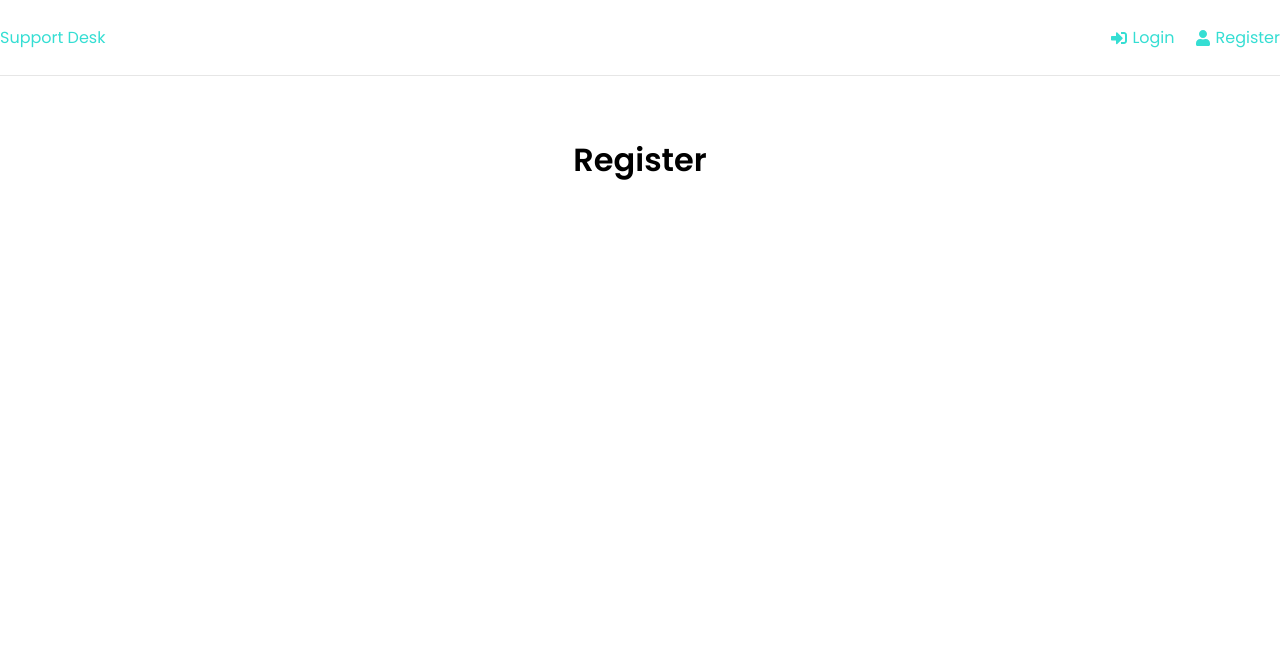
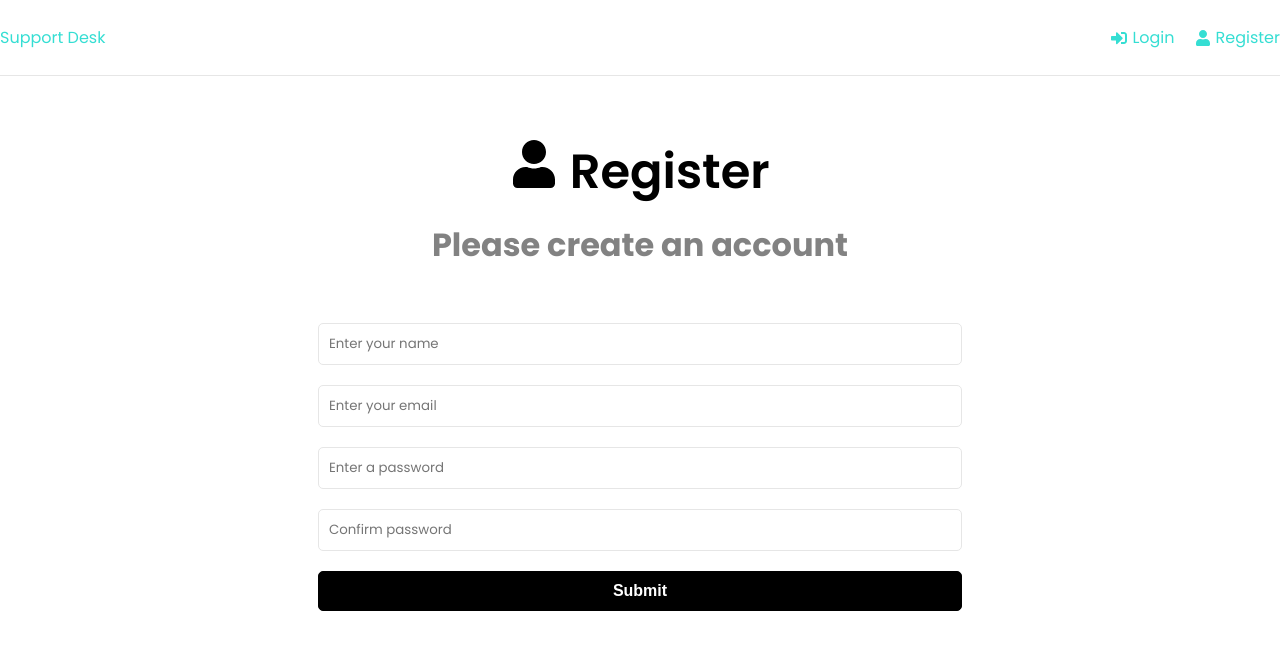
Before and after one commit to anthonybrown/support-desk, a React (Create React App) app in the folder frontend/: page /register in a window 1280 px wide. Shown: the top 650 px of the page. Built offline with nearby package versions, Linux system fonts and the light colour scheme.

Commit message:
create forms to login and register

```diff
--- a/frontend/src/App.js
+++ b/frontend/src/App.js
@@ -3,8 +3,9 @@
   Routes,
   Route,
 } from 'react-router-dom'
+import { ToastContainer } from 'react-toastify'
+import 'react-toastify/dist/ReactToastify.css'
 import Header from './components/Header'
-
 import Home from './pages/Home'
 import Register from './pages/Register'
 import Login from './pages/Login'
@@ -22,6 +23,7 @@
           </Routes>
         </div>
       </Router>
+      <ToastContainer />
     </>
   )
 }
--- a/frontend/src/components/Header.js
+++ b/frontend/src/components/Header.js
@@ -15,7 +15,7 @@
           </Link>
         </li>
         <li>
-          <Link to="/login">
+          <Link to="/register">
             <FaUser />
             Register
           </Link>
--- a/frontend/src/pages/Home.js
+++ b/frontend/src/pages/Home.js
@@ -1,8 +1,20 @@
+import { Link } from 'react-router-dom'
+import { FaQuestionCircle, FaTicketAlt } from 'react-icons/fa'
+
 function Home() {
   return (
-    <div>
-      <h1>Home</h1>
-    </div>
+    <>
+      <section className="heading">
+        <h1>What do you need help with?</h1>
+        <p>Please choose from an option below</p>
+      </section>
+      <Link to="/new-ticket" className="btn btn-reverse btn-block">
+        <FaQuestionCircle /> Create New Ticket
+      </Link>
+      <Link to="/tickets" className="btn btn-block">
+        <FaTicketAlt /> View My Tickets
+      </Link>
+    </>
   )
 }
 
--- a/frontend/src/pages/Login.js
+++ b/frontend/src/pages/Login.js
@@ -1,8 +1,67 @@
+import { useState } from 'react'
+import { FaSignInAlt } from 'react-icons/fa'
+import { toast } from 'react-toastify'
+
 function Login() {
+  const [formData, setFormData] = useState({
+    email: '',
+    password: '',
+  })
+
+  const { email, password } = formData
+
+  const handleChange = e => {
+    setFormData(prevState => ({
+      ...prevState,
+      [e.target.name]: e.target.value,
+    }))
+  }
+
+  const handleSubmit = e => {
+    e.preventDefault()
+  }
+
   return (
-    <div>
-      <h1>Login</h1>
-    </div>
+    <>
+      <section className="heading">
+        <h1>
+          <FaSignInAlt /> Login
+        </h1>
+        <p>Please login to get support</p>
+      </section>
+      <section className="form">
+        <form onSubmit={handleSubmit}>
+          <div className="form-group">
+            <input
+              type="email"
+              className="form-control"
+              id="email"
+              name="email"
+              value={email}
+              onChange={handleChange}
+              placeholder="Enter your email"
+              required
+            />
+          </div>
+          <div className="form-group">
+            <input
+              type="password"
+              className="form-control"
+              id="password"
+              name="password"
+              value={password}
+              onChange={handleChange}
+              placeholder="Enter a password"
+              required
+            />
+          </div>
+
+          <div className="form-group">
+            <button className="btn btn-block">Submit</button>
+          </div>
+        </form>
+      </section>
+    </>
   )
 }
 
--- a/frontend/src/pages/Register.js
+++ b/frontend/src/pages/Register.js
@@ -1,8 +1,96 @@
+import { useState } from 'react'
+import { FaUser } from 'react-icons/fa'
+import { toast } from 'react-toastify'
+
 function Register() {
+  const [formData, setFormData] = useState({
+    name: '',
+    email: '',
+    password: '',
+    password2: '',
+  })
+
+  const { name, email, password, password2 } = formData
+
+  const handleChange = e => {
+    setFormData(prevState => ({
+      ...prevState,
+      [e.target.name]: e.target.value,
+    }))
+  }
+
+  const handleSubmit = e => {
+    e.preventDefault()
+
+    if (password !== password2) {
+      toast.error('Passwords do not match')
+    }
+  }
+
   return (
-    <div>
-      <h1>Register</h1>
-    </div>
+    <>
+      <section className="heading">
+        <h1>
+          <FaUser /> Register
+        </h1>
+        <p>Please create an account</p>
+      </section>
+      <section className="form">
+        <form onSubmit={handleSubmit}>
+          <div className="form-group">
+            <input
+              type="text"
+              className="form-control"
+              id="name"
+              name="name"
+              value={name}
+              onChange={handleChange}
+              placeholder="Enter your name"
+              required
+            />
+          </div>
+          <div className="form-group">
+            <input
+              type="email"
+              className="form-control"
+              id="email"
+              name="email"
+              value={email}
+              onChange={handleChange}
+              placeholder="Enter your email"
+              required
+            />
+          </div>
+          <div className="form-group">
+            <input
+              type="password"
+              className="form-control"
+              id="password"
+              name="password"
+              value={password}
+              onChange={handleChange}
+              placeholder="Enter a password"
+              required
+            />
+          </div>
+          <div className="form-group">
+            <input
+              type="password"
+              className="form-control"
+              id="password2"
+              name="password2"
+              value={password2}
+              onChange={handleChange}
+              placeholder="Confirm password"
+              required
+            />
+          </div>
+          <div className="form-group">
+            <button className="btn btn-block">Submit</button>
+          </div>
+        </form>
+      </section>
+    </>
   )
 }
 
```
